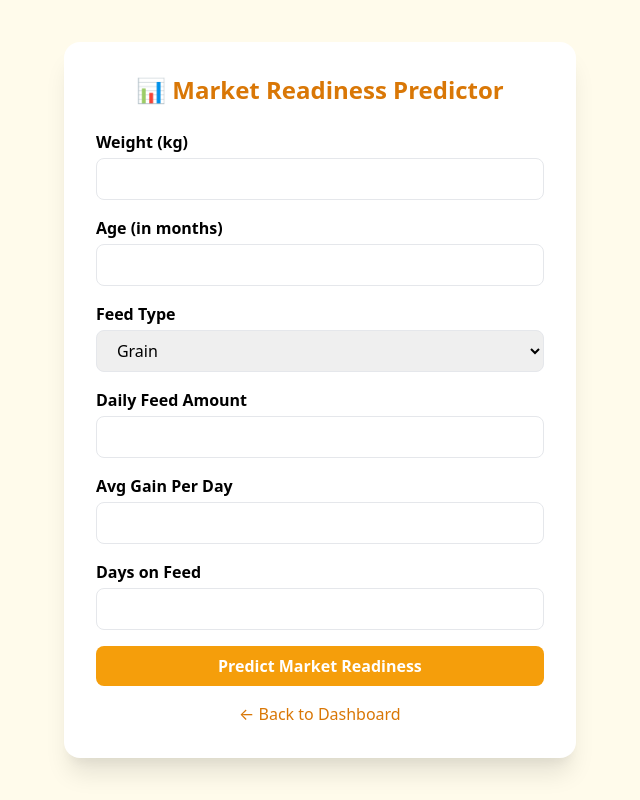
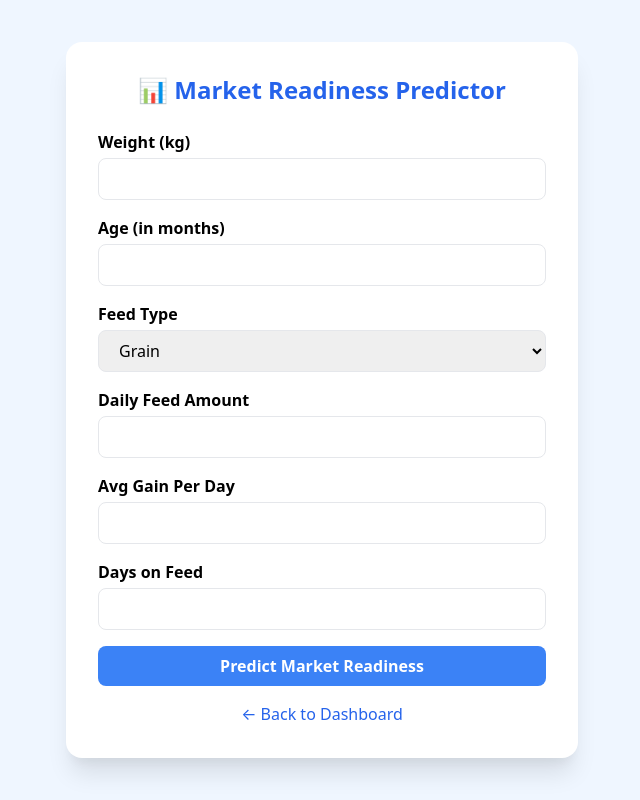
Before and after one commit to amr-jth/optimoo, a Flask app: page /pform in a window 1280 px wide. Shown: the whole page, without its empty margins (318-958 px from the left). Run offline with Flask 3, Linux system fonts and the light colour scheme.

Commit message:
Update predict_form.html

```diff
--- a/website/template/predict_form.html
+++ b/website/template/predict_form.html
@@ -9,10 +9,10 @@
     />
   </head>
   <body
-    class="bg-yellow-50 min-h-screen flex items-center justify-center px-4 py-8"
+    class="bg-blue-50 min-h-screen flex items-center justify-center px-4 py-8"
   >
     <div class="bg-white shadow-xl rounded-2xl p-8 max-w-lg w-full">
-      <h2 class="text-2xl font-bold text-yellow-600 mb-6 text-center">
+      <h2 class="text-2xl font-bold text-blue-600 mb-6 text-center">
         📊 Market Readiness Predictor
       </h2>
 
@@ -28,7 +28,7 @@
             name="weight"
             step="0.1"
             required
-            class="w-full px-4 py-2 border rounded-lg focus:outline-none focus:ring-2 focus:ring-yellow-400"
+            class="w-full px-4 py-2 border rounded-lg focus:outline-none focus:ring-2 focus:ring-blue-400"
           />
         </div>
 
@@ -39,7 +39,7 @@
             name="age"
             step="1"
             required
-            class="w-full px-4 py-2 border rounded-lg focus:outline-none focus:ring-2 focus:ring-yellow-400"
+            class="w-full px-4 py-2 border rounded-lg focus:outline-none focus:ring-2 focus:ring-blue-400"
           />
         </div>
 
@@ -48,7 +48,7 @@
           <select
             name="feed_type"
             required
-            class="w-full px-4 py-2 border rounded-lg focus:outline-none focus:ring-2 focus:ring-yellow-400"
+            class="w-full px-4 py-2 border rounded-lg focus:outline-none focus:ring-2 focus:ring-blue-400"
           >
             <option value="dry">Grain</option>
             <option value="green">Green</option>
@@ -63,7 +63,7 @@
             name="daily_feed"
             step="0.1"
             required
-            class="w-full px-4 py-2 border rounded-lg focus:outline-none focus:ring-2 focus:ring-yellow-400"
+            class="w-full px-4 py-2 border rounded-lg focus:outline-none focus:ring-2 focus:ring-blue-400"
           />
         </div>
 
@@ -74,7 +74,7 @@
             name="avg_gain"
             step="0.1"
             required
-            class="w-full px-4 py-2 border rounded-lg focus:outline-none focus:ring-2 focus:ring-yellow-400"
+            class="w-full px-4 py-2 border rounded-lg focus:outline-none focus:ring-2 focus:ring-blue-400"
           />
         </div>
 
@@ -85,13 +85,13 @@
             name="days_on_feed"
             step="0.1"
             required
-            class="w-full px-4 py-2 border rounded-lg focus:outline-none focus:ring-2 focus:ring-yellow-400"
+            class="w-full px-4 py-2 border rounded-lg focus:outline-none focus:ring-2 focus:ring-blue-400"
           />
         </div>
 
         <button
           type="submit"
-          class="w-full bg-yellow-500 hover:bg-yellow-600 text-white font-bold py-2 px-4 rounded-lg transition"
+          class="w-full bg-blue-500 hover:bg-blue-600 text-white font-bold py-2 px-4 rounded-lg transition"
         >
           Predict Market Readiness
         </button>
@@ -100,10 +100,10 @@
       <div class="text-center mt-4">
         <a
           href="/dashboard"
-          class="text-yellow-600 hover:underline"
+          class="text-blue-600 hover:underline"
           >← Back to Dashboard</a
         >
       </div>
     </div>
-  </body>
+  </body>
 </html>
```
